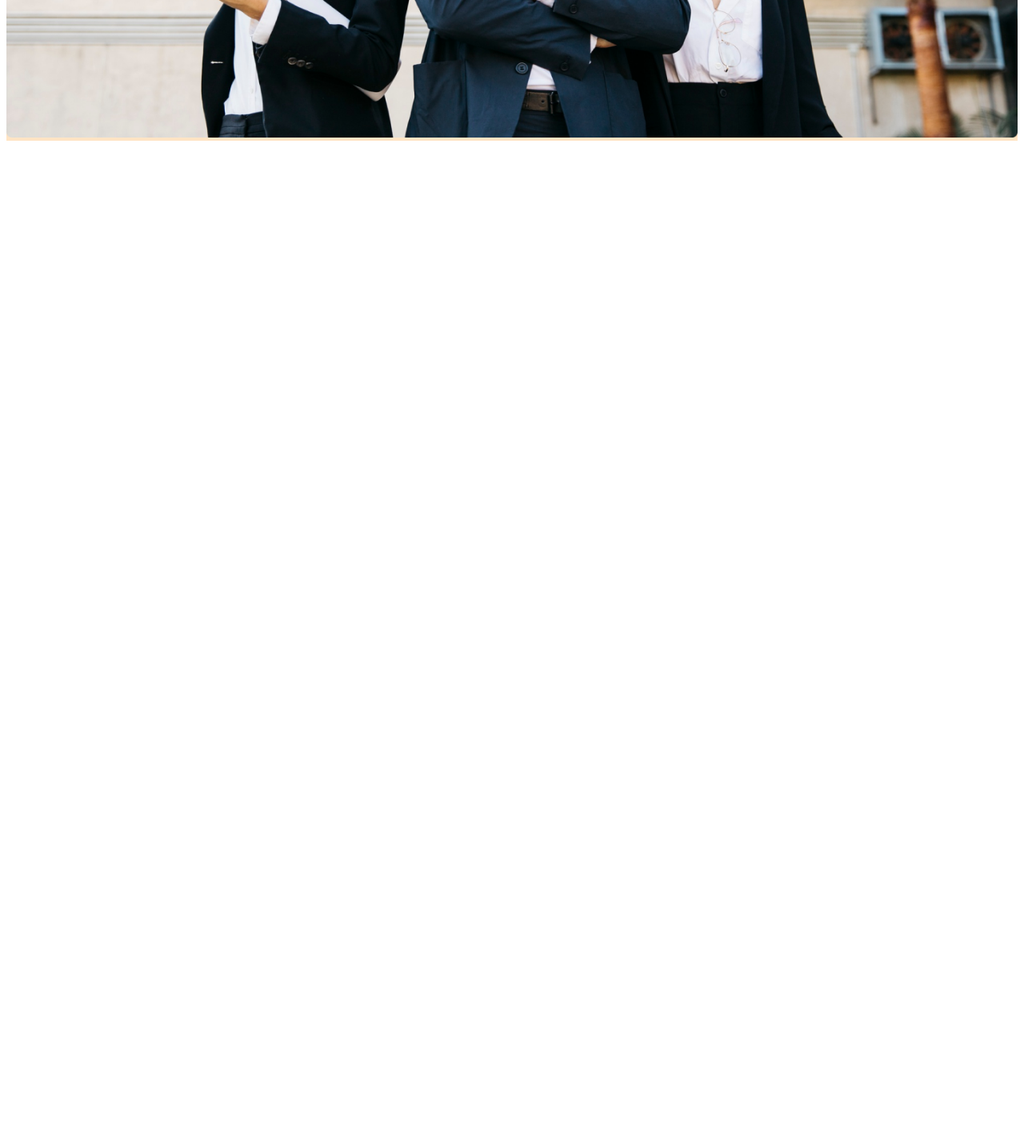
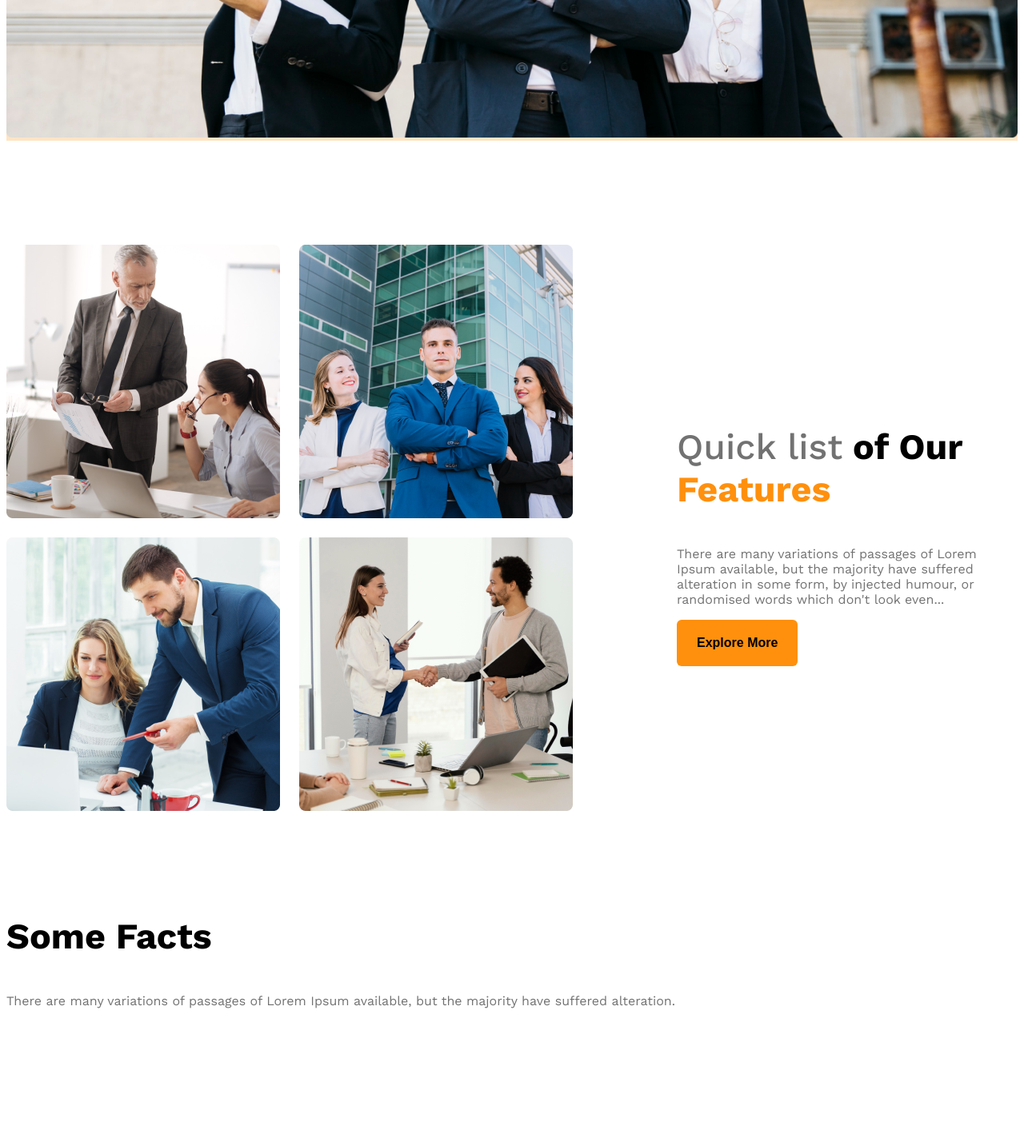
Before and after one commit to hassan25bd/G3-architect-website, a plain HTML site: page index.html in a window 1280 px wide. Shown: the part 1003-2426 px from the top of the page at 80% size. Before the commit the page ends 1187 px from the top, so only its background shows below. Drawn offline with nearby package versions, Linux system fonts and the light colour scheme.

Commit message:
fact add

```diff
--- a/index.html
+++ b/index.html
@@ -28,7 +28,54 @@
         </div>
      </header>
      <main>
+        <!-- teams section start -->
+            <section class="teams display-flex">
+                <div class="team-img-container">
+                    <img src="./g3-architect-website-main/g3-architect-website-main/images/team1.png" alt="Two architect discussing about design">
+                    <img src="./g3-architect-website-main/g3-architect-website-main/images/team2.png" alt="">
+                    <img src="./g3-architect-website-main/g3-architect-website-main/images/team3.png" alt="">
+                    <img src="./g3-architect-website-main/g3-architect-website-main/images/team4.png" alt="">
+                </div>
+                <div class="our-features">
+                    <h3 class="section-title"><span id="quick-list" class="text-light-gray">Quick list</span><span class=""> of Our</span> <span class="text-primary">Features</span></h3>
+                    <p class="feature-description text-light-gray">
+                        There are many variations of passages of Lorem Ipsum available, but the majority have suffered alteration in some form, by injected humour, or randomised words which don't look even...</p>
+                    <button class="btn-primary">Explore More</button>
+                </div>
+            </section>
+        <!-- features next part -->
+         <section>
+                <h3 class="section-title">Some Facts</h3>
+                <p class="text-light-gray">
+                    There are many variations of passages of Lorem Ipsum available, but the majority have suffered alteration.</p>
+            <div class="facts-container">
+                <!-- .fact*4>img.fact-icon+h4.fact-number+h5.fact-name -->
+                 <div class="fact">
+                    <img src="" alt="" class="fact-icon">
+                    <h4 class="fact-number"></h4>
+                    <h5 class="fact-name"></h5>
+                 </div>
+                 <div class="fact">
+                    <img src="" alt="" class="fact-icon">
+                    <h4 class="fact-number"></h4>
+                    <h5 class="fact-name"></h5>
+                 </div>
+                 <div class="fact">
+                    <img src="" alt="" class="fact-icon">
+                    <h4 class="fact-number"></h4>
+                    <h5 class="fact-name"></h5>
+                 </div>
+                 <div class="fact">
+                    <img src="" alt="" class="fact-icon">
+                    <h4 class="fact-number"></h4>
+                    <h5 class="fact-name"></h5>
+                 </div>
+            </div>
+         </section>
+         <!-- some facts -->
+          <section class="some-facts">
 
+          </section>
      </main>
      <footer>
 
--- a/project.css
+++ b/project.css
@@ -10,6 +10,13 @@
 /* shared styles */
 .display-flex{
     display: flex;
+}
+.text-light-gray{
+    color: #727272;
+}
+
+.text-primary{
+    color: #FF900E;
 }
 .bg-light{
     background-color: bisque;
@@ -29,6 +36,21 @@
 .btn-primary:hover{
     color: rgb(255, 255, 255);
 }
+
+main{
+    max-width: 1440px;
+    margin: 0 auto;
+}
+
+main > section{
+    margin-top: 130px;
+}
+
+.section-title{
+    font-size: 2.8rem;
+    font-weight: 700;
+}
+
 /* header styles */
 
 /* navbar relate styles */
@@ -77,9 +99,47 @@
     width: 100%;
 }
 
+/* team and feature related styles */
+
+.teams{
+    align-items: center;
+}
+.team-img-container{
+    display: grid;
+    grid-template-columns: repeat(2, 1fr) ;
+    gap: 24px;
+}
+
+.our-features{
+    margin-left: 130px;
+    max-width: 530px;
+}
+
+#quick-list{
+    font-weight: 500;
+}
 /* responsive media query */
 @media screen and (max-width: 576px) {
-    .navbar, .nav-links{
+    .navbar,
+    .nav-links,
+    .teams{
         flex-direction: column;
     }
+    .team-img-container{
+        grid-template-columns: repeat(1, 1fr);
+    }
+
+    .our-features{
+        margin-left: 20px;
+    }
 }
+
+/* medium size device */
+@media screen and (min-width: 576px) and (max-width: 992px) {
+    .teams{
+        flex-direction: column;
+    }
+    .our-features{
+        margin: 50px auto;
+    }
+}
```
